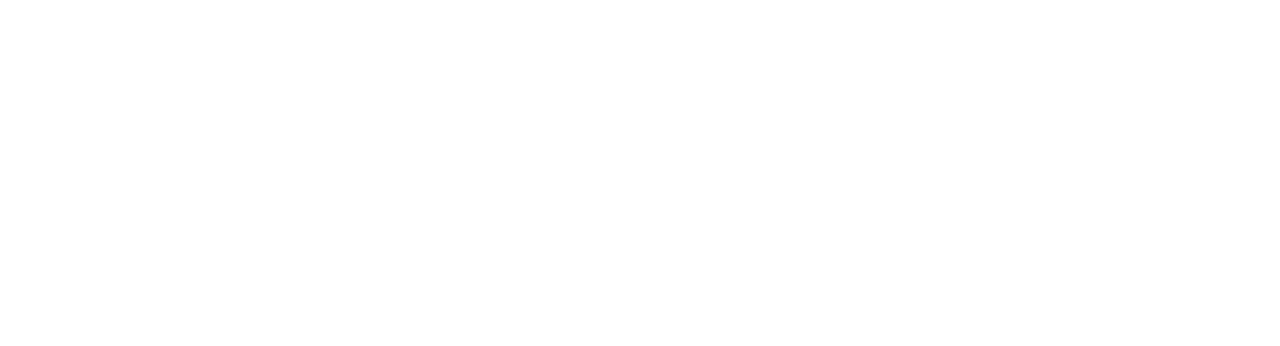
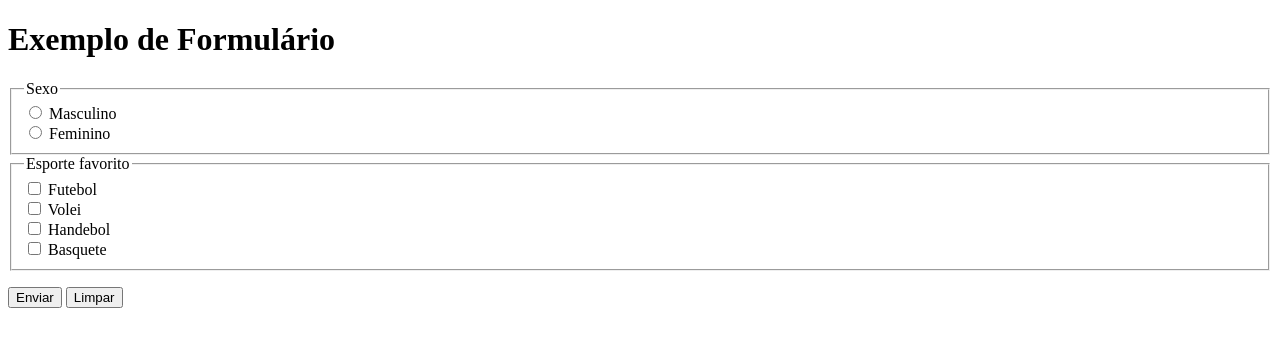
Before and after one commit to shydersonalves/html-css, a plain HTML site: page modulo4/ex002/form005.html in a window 1280 px wide. Drawn offline with Linux system fonts and the light colour scheme.

Commit message:
add form006

```diff
--- a/modulo4/ex002/form005.html
+++ b/modulo4/ex002/form005.html
@@ -0,0 +1,29 @@
+<!DOCTYPE html>
+<html lang="pt-br">
+<head>
+    <meta charset="UTF-8">
+    <meta name="viewport" content="width=device-width, initial-scale=1.0">
+    <title>Formulário</title>
+</head>
+<body>
+    <h1>Exemplo de Formulário</h1>
+    <form action="cadastro.php" method="get" autocomplete="on">
+        <fieldset>
+            <legend>Sexo</legend>
+            <input type="radio" name="sexo" id="isexmen"> <label for="isexmen"> Masculino</label><br>
+            <input type="radio" name="sexo" id="isexfem"> <label for="isexfem"> Feminino</label><br>
+        </fieldset>
+        <fieldset>
+            <legend>Esporte favorito</legend>
+            <input type="checkbox" name="fut" id="ifut"> <label for="ifut">Futebol</label><br>
+            <input type="checkbox" name="vol" id="ivol"> <label for="ivol">Volei</label><br>
+            <input type="checkbox" name="hand" id="ihand"> <label for="ihand">Handebol</label><br>
+            <input type="checkbox" name="bask" id="ibask"> <label for="ibask">Basquete</label><br>
+        </fieldset>
+        <p>
+            <input type="submit" value="Enviar">
+            <input type="reset" value="Limpar">
+        </p>
+    </form>
+</body>
+</html>
```
Also changed, not shown: modulo4/ex002/form004.html (+8 -1 lines), modulo4/ex002/form006.html (added).
